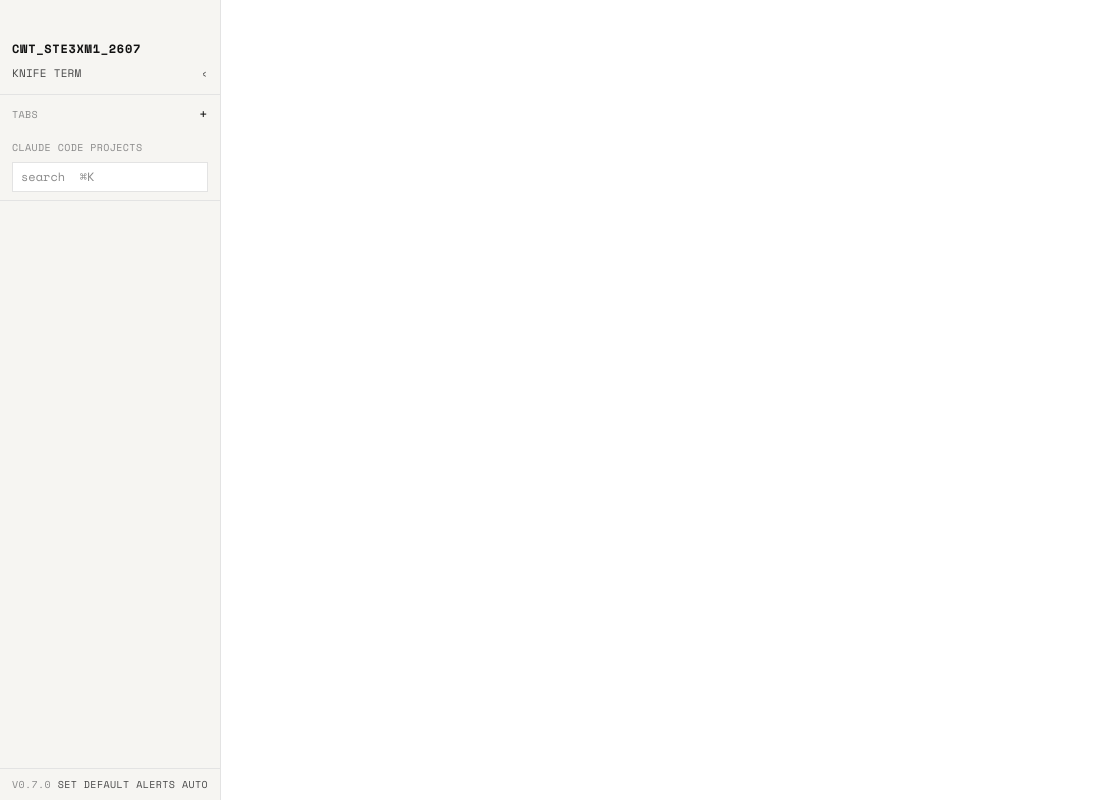
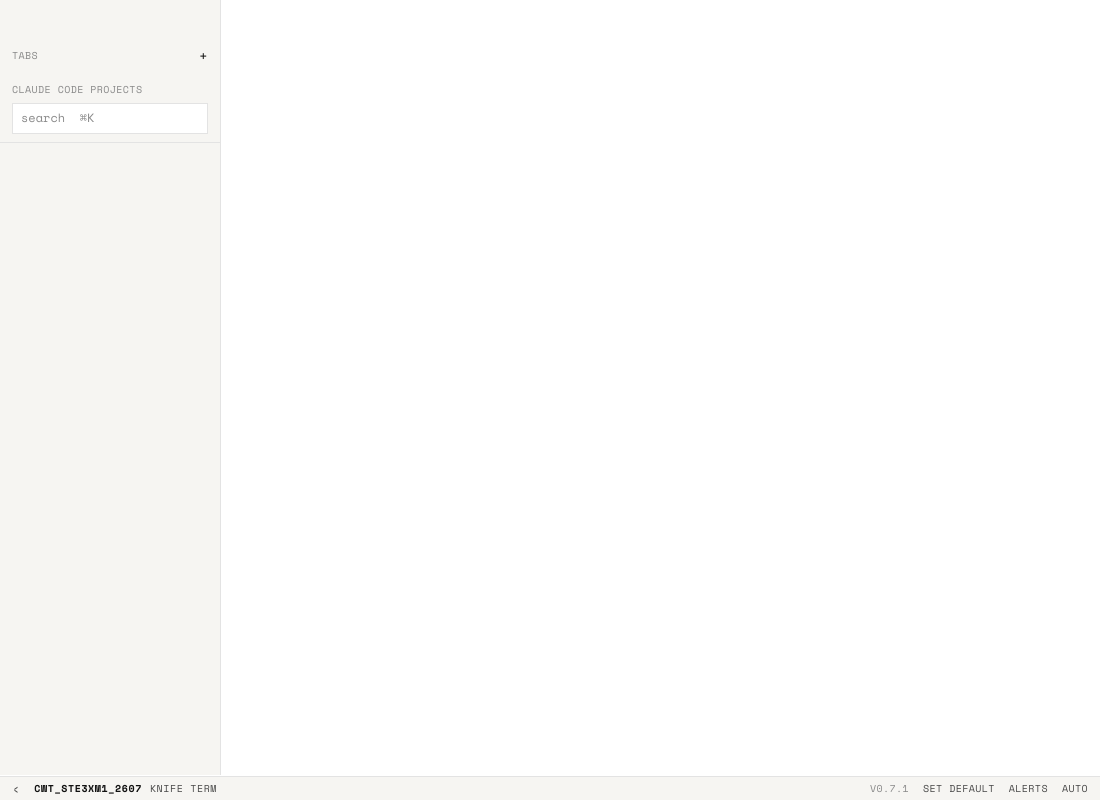
Before and after one commit to cheewee2000/knife-terminal, an Electron app: page index.html in a window 1100 px wide. Drawn offline with nearby package versions, Linux system fonts and the light colour scheme; no server answers.

Commit message:
v0.7.1: full-width footer (sidebar toggle, ID label, version, set default, alerts, theme); ID label removed from sidebar top
Co-Authored-By: Claude Fable 5 <noreply@anthropic.com>
Claude-Session: https://claude.ai/code/session_01CDHoiVDyxvLFVev8AB5w3S

```diff
--- a/index.html
+++ b/index.html
@@ -11,22 +11,16 @@
     :root { --accent: #B1A57E; }
     :root[data-theme="dark"] { --ink: #ececea; --ink-soft: #b9b8b3; --ink-faint: #8a8a8a; --rule: #2e2e2c; --paper: #111111; --paper-2: #1a1a18; --paper-3: #222220; }
     body { background: var(--paper); color: var(--ink); transition: background var(--dur) var(--ease); }
-    #side { position: absolute; top: 0; bottom: 0; left: 0; width: 220px; background: var(--paper-2); border-right: 1px solid var(--rule); display: flex; flex-direction: column; user-select: none; font-size: 12px; }
-    #drag { height: 40px; -webkit-app-region: drag; flex: none; }
-    #mark { display: flex; align-items: baseline; gap: 6px; padding: 0 12px 12px; border-bottom: 1px solid var(--rule); flex: none; flex-wrap: wrap; }
-    #mark b { font-weight: 700; letter-spacing: 0.06em; color: var(--ink); }
-    #mark span { color: var(--ink-soft); letter-spacing: 0.02em; font-size: 11px; }
-    #collapse { margin-left: auto; color: var(--ink-faint); font-size: 14px; cursor: default; transition: opacity var(--dur-fast) var(--ease); }
+    #side { position: absolute; top: 0; bottom: 25px; left: 0; width: 220px; background: var(--paper-2); border-right: 1px solid var(--rule); display: flex; flex-direction: column; user-select: none; font-size: 12px; }
+    #drag { height: 36px; -webkit-app-region: drag; flex: none; }
+    #collapse { color: var(--ink-soft); font-size: 13px; line-height: 1; cursor: default; transition: opacity var(--dur-fast) var(--ease); }
     #collapse:hover { opacity: 0.55; }
     .tab .emoji, .proj .emoji { flex: none; width: 16px; text-align: center; font-size: 12px; }
     .proj { display: flex; align-items: center; gap: 6px; }
     /* collapsed: 40px rail showing only the emoji of open tabs */
     body.collapsed #side { width: 40px; }
     body.collapsed #terms { left: 41px; }
-    body.collapsed #mark { padding: 0 0 10px; justify-content: center; border-bottom: none; }
-    body.collapsed #mark b, body.collapsed #mark span:not(#collapse) { display: none; }
-    body.collapsed #collapse { margin: 0; }
-    body.collapsed .label, body.collapsed #search, body.collapsed #projects, body.collapsed #foot { display: none; }
+    body.collapsed .label, body.collapsed #search, body.collapsed #projects { display: none; }
     body.collapsed #tabs { max-height: none; flex: 1; }
     body.collapsed .tab { padding: 7px 0; justify-content: center; gap: 0; position: relative; }
     body.collapsed .tab .emoji { width: auto; font-size: 16px; }
@@ -52,14 +46,17 @@
     #projects { flex: 1; overflow-y: auto; border-top: 1px solid var(--rule); }
     .proj { padding: 5px 12px; color: var(--ink-soft); cursor: default; white-space: nowrap; overflow: hidden; text-overflow: ellipsis; transition: opacity var(--dur-fast) var(--ease); }
     .proj:hover { opacity: 0.55; }
-        #foot { flex: none; display: flex; justify-content: space-between; padding: 8px 12px; font-size: 10px; letter-spacing: 0.04em; color: var(--ink-faint); text-transform: uppercase; border-top: 1px solid var(--rule); }
+    #foot { position: absolute; left: 0; right: 0; bottom: 0; height: 24px; box-sizing: border-box; display: flex; align-items: center; gap: 14px; padding: 0 12px; font-size: 10px; letter-spacing: 0.04em; color: var(--ink-faint); text-transform: uppercase; border-top: 1px solid var(--rule); background: var(--paper-2); user-select: none; }
+    #foot .id { font-weight: 700; letter-spacing: 0.06em; color: var(--ink); text-transform: none; }
+    #foot .id span { font-weight: 400; color: var(--ink-soft); margin-left: 8px; }
+    #foot .sp { flex: 1; }
     #hooks { cursor: default; color: var(--ink-soft); transition: opacity var(--dur-fast) var(--ease); }
     #hooks:hover { opacity: 0.55; }
     #setdefault { cursor: default; color: var(--ink-soft); transition: opacity var(--dur-fast) var(--ease); }
     #setdefault:hover { opacity: 0.55; }
     #theme { cursor: default; color: var(--ink-soft); transition: opacity var(--dur-fast) var(--ease); }
     #theme:hover { opacity: 0.55; }
-    #terms { position: absolute; top: 0; bottom: 0; left: 221px; right: 0; }
+    #terms { position: absolute; top: 0; bottom: 25px; left: 221px; right: 0; }
     #dragbar { position: absolute; top: 0; left: 0; right: 0; height: 14px; -webkit-app-region: drag; }
     .term { position: absolute; inset: 0; padding: 14px 0 4px 12px; display: none; }
     .term.active { display: block; }
@@ -69,15 +66,14 @@
 <body>
   <div id="side">
     <div id="drag"></div>
-    <div id="mark"><b>CWT_STE3XM1_2607</b><span>KNIFE TERM</span><span id="collapse" title="Hide sidebar (⌘B)">‹</span></div>
     <div class="label">Tabs <span id="newtab" title="New tab (⌘T)">+</span></div>
     <div id="tabs"></div>
     <div class="label">Claude Code projects</div>
     <input id="search" type="text" placeholder="search  ⌘K" spellcheck="false" autocomplete="off">
     <div id="projects"></div>
-    <div id="foot"><span id="version">v0.7.0</span><span id="setdefault" title="Make Knife the default terminal">set default</span><span id="hooks" title="Claude Code attention alerts (dot + chime)">alerts</span><span id="theme" title="Theme">auto</span></div>
   </div>
   <div id="terms"><div id="dragbar"></div></div>
+  <div id="foot"><span id="collapse" title="Hide/show sidebar (⌘B)">‹</span><span class="id">CWT_STE3XM1_2607<span>KNIFE TERM</span></span><span class="sp"></span><span id="version">v0.7.1</span><span id="setdefault" title="Make Knife the default terminal">set default</span><span id="hooks" title="Claude Code attention alerts (dot + chime)">alerts</span><span id="theme" title="Theme">auto</span></div>
   <script src="node_modules/@xterm/xterm/lib/xterm.js"></script>
   <script src="node_modules/@xterm/addon-fit/lib/addon-fit.js"></script>
   <script src="renderer.js"></script>
--- a/package.json
+++ b/package.json
@@ -1,6 +1,6 @@
 {
   "name": "knife-terminal",
-  "version": "0.7.0",
+  "version": "0.7.1",
   "description": "CW&T's own terminal. Basic, with tabs.",
   "main": "main.js",
   "scripts": {
```
